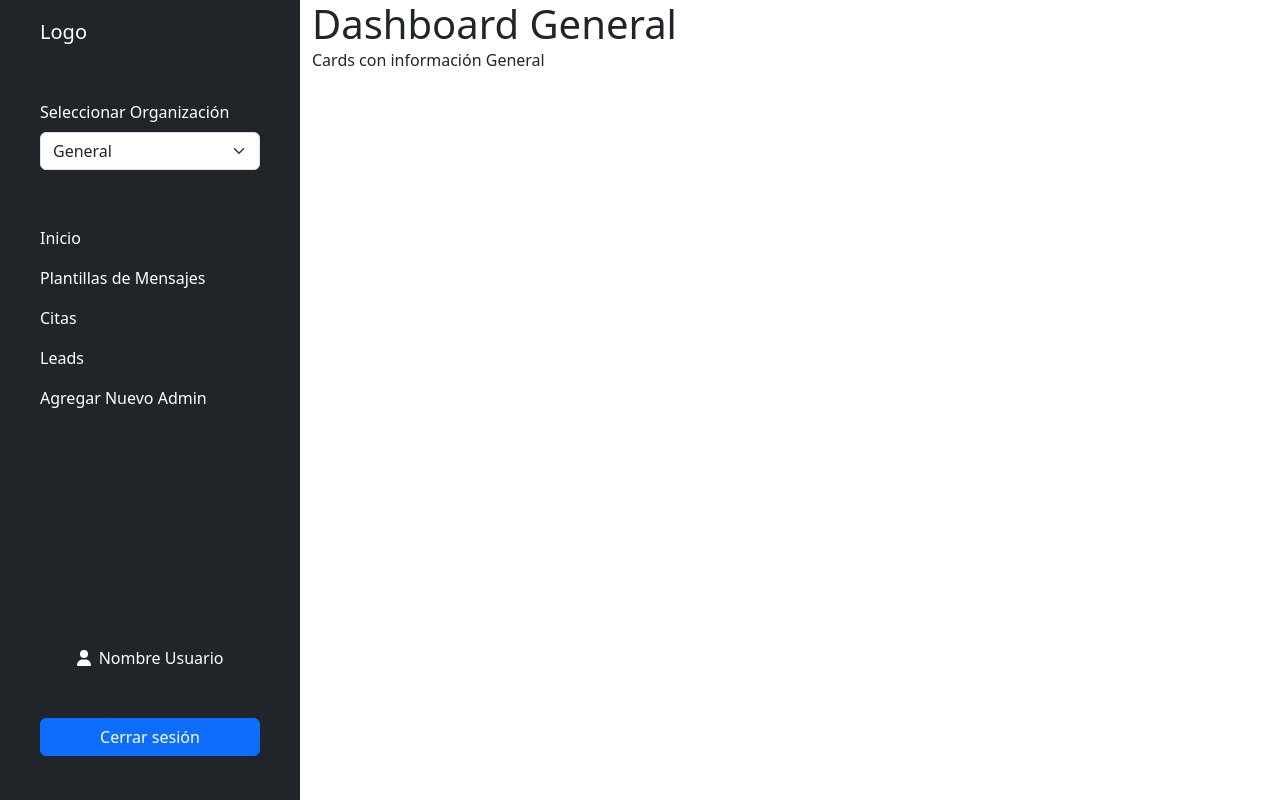
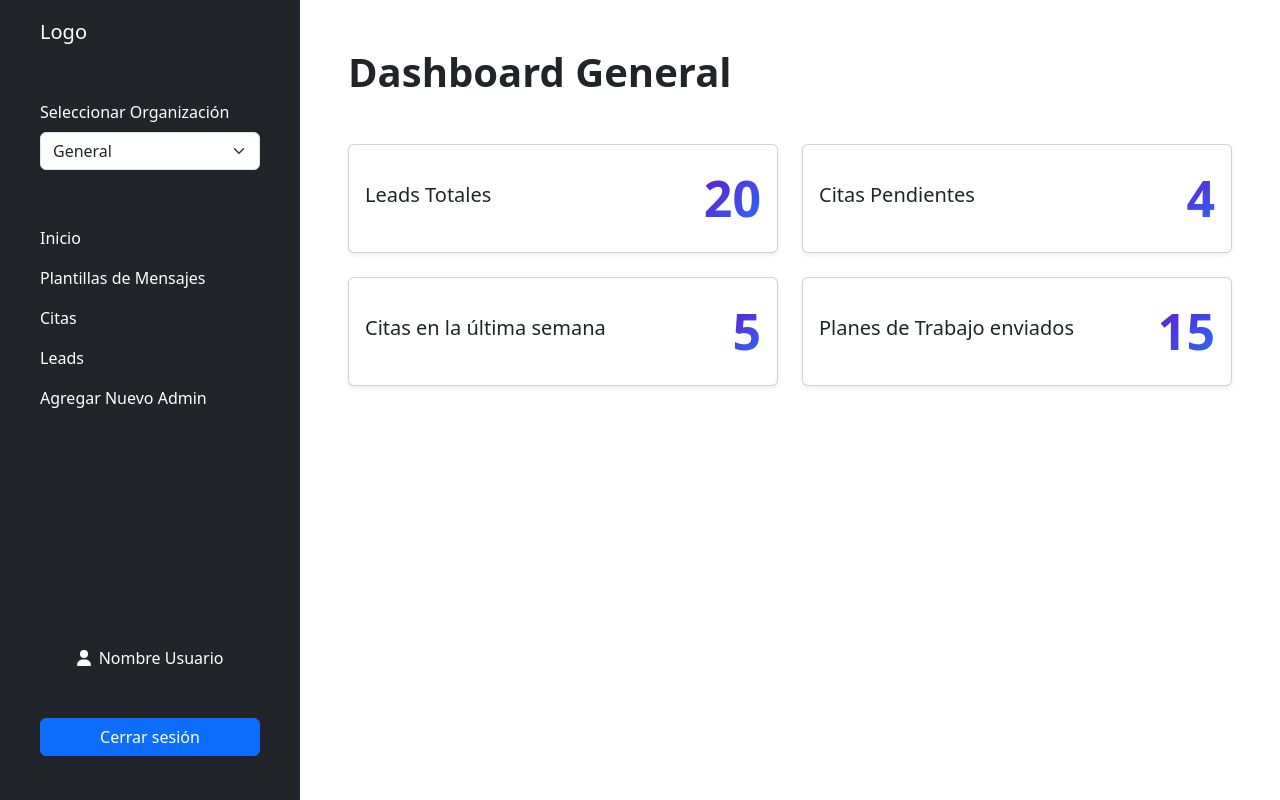
Before and after one commit to No-Country-simulation/h4-05-vocaltech, a React (Create React App) app in the folder frontend/: page /admin-dashboard in a window 1280 px wide. Built offline with nearby package versions, Linux system fonts and the light colour scheme.

Commit message:
crear vista de las estadísticas al ingresar al dashboard

```diff
--- /dev/null
+++ b/frontend/src/components/admin/InfoCard.js
@@ -0,0 +1,15 @@
+export const InfoCard = ({ title, quantity }) => {
+    return (
+        <div className="card shadow-sm">
+            <div className="card-body d-flex justify-content-between align-items-center">
+                <h5 className="card-title me-1">{title}</h5>
+                <p className="fw-bolder" style={{fontSize: "50px",
+                    background: "linear-gradient(135deg, #6a11cb, #2575fc)",
+                    WebkitBackgroundClip: "text",
+                    WebkitTextFillColor: "transparent"}}>
+                    {quantity}
+                </p>
+            </div>
+        </div>
+    );
+};
--- /dev/null
+++ b/frontend/src/utils/infoPrueba.js
@@ -0,0 +1,11 @@
+const informacionGeneral = [
+    { title: 'Leads Totales', quantity: '20' },
+    { title: 'Citas Pendientes', quantity: '4' },
+    { title: 'Citas en la última semana', quantity: '5' },
+    { title: 'Planes de Trabajo enviados', quantity: '15' },
+
+]
+
+export const prueba = {
+    informacionGeneral,
+}
--- a/frontend/src/views/admin/Admin.js
+++ b/frontend/src/views/admin/Admin.js
@@ -17,9 +17,9 @@ export const Admin = () => {
             <Navbar />
             <div className="d-flex">
                 <Sidebar />
-                <div className="container">
-
-                    <h1>Dashboard {selectedValue}</h1>
+                <div className="container py-5 px-md-4 px-lg-5">
+                    <h1 className="display-6 fw-bolder pb-5">Dashboard {selectedValue}</h1>
+                    <div className="row">
                         {
                             selectedMenu === "Inicio" ? (
                                 <Home selectedValue={selectedValue} />
@@ -35,6 +35,7 @@ export const Admin = () => {
                         }
                     </div>
                 </div>
+            </div>
         </>
-    )
+    );
 };
--- a/frontend/src/views/admin/Home.js
+++ b/frontend/src/views/admin/Home.js
@@ -1,13 +1,35 @@
-export const Home = ( {selectedValue} ) => {
+import { useEffect, useState } from "react";
+import { InfoCard } from "../../components/admin/InfoCard";
+import { prueba } from "../../utils/infoPrueba";
+
+export const Home = ({ selectedValue }) => {
+    const [generalData, setGeneralData] = useState([]);
+
+    useEffect(() => {
+        setGeneralData(prueba.informacionGeneral);
+    }, []);
+
     return (
         <>
             {
                 selectedValue === "Vos y tu Voz" ? (
-                    "Cards con información de Vos y tu Voz"
+                    generalData.map((data, index) => (
+                        <div key={index} className="col-md-6 mb-4">
+                            <InfoCard title={data.title} quantity={data.quantity} />
+                        </div>
+                    ))
                 ) : selectedValue === "No Country" ? (
-                    "Cards con información de No Country"
+                    generalData.map((data, index) => (
+                        <div key={index} className="col-md-6 mb-4">
+                            <InfoCard title={data.title} quantity={data.quantity} />
+                        </div>
+                    ))
                 ) : (
-                    "Cards con información General"
+                    generalData.map((data, index) => (
+                        <div key={index} className="col-md-6 mb-4">
+                            <InfoCard title={data.title} quantity={data.quantity} />
+                        </div>
+                    ))
                 )
             }
         </>
```
Lines whose indentation alone changed are shown as unchanged.
